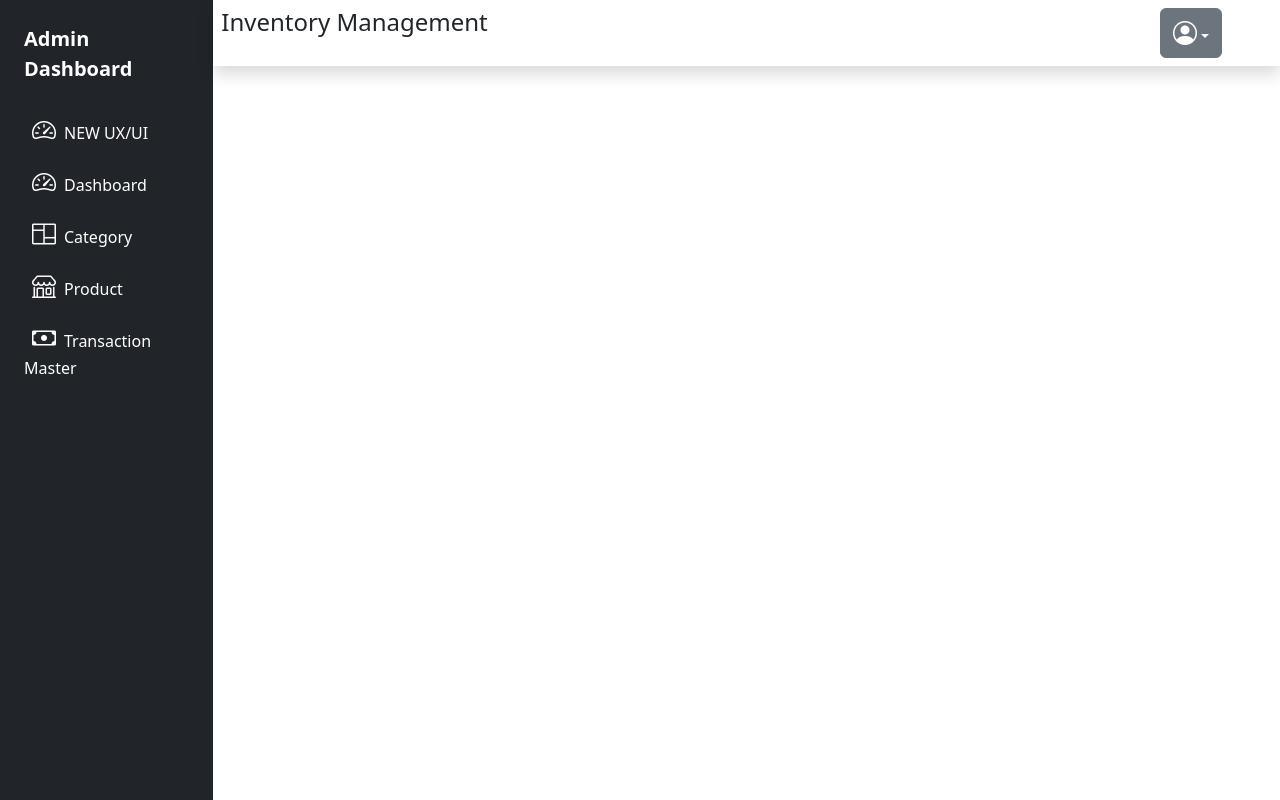
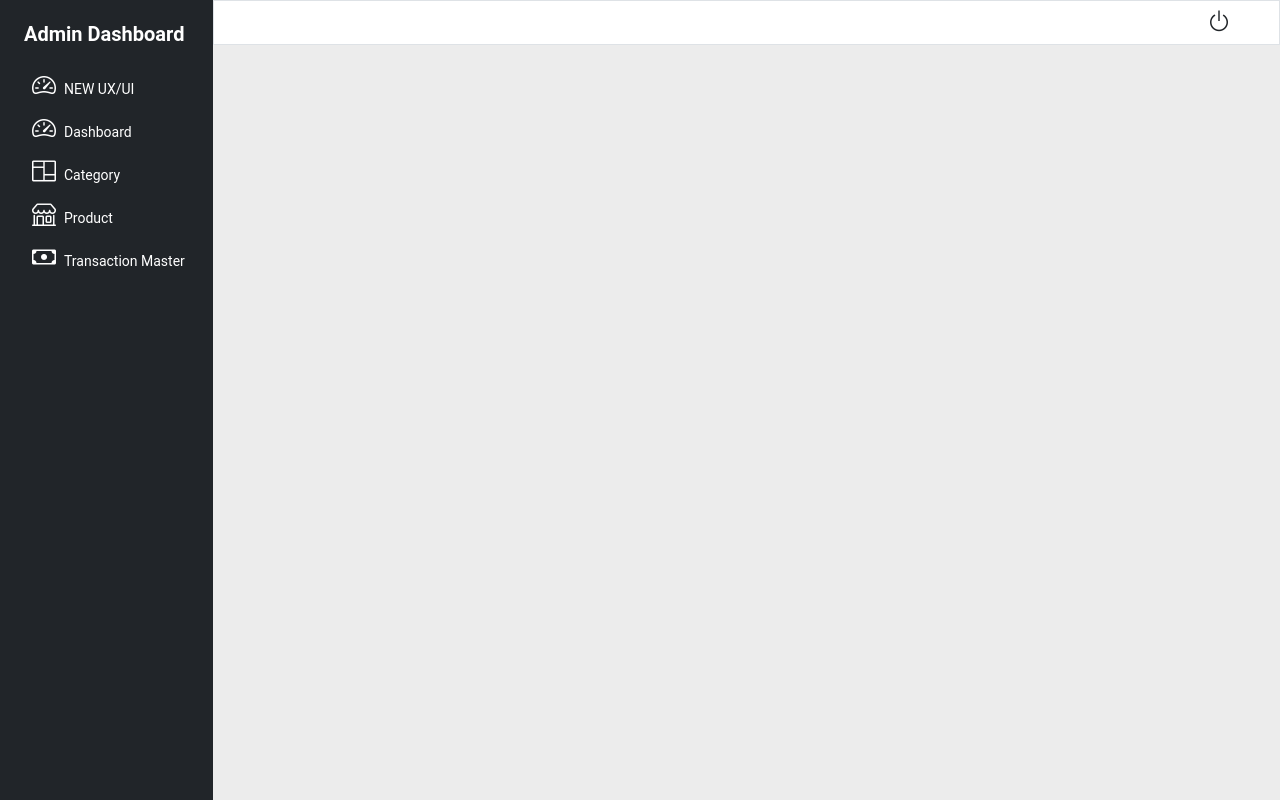
Before and after one commit to tSristy/IMS, a React (Create React App) app in the folder imsFrontend/: page / in a window 1280 px wide. Built offline with nearby package versions, Linux system fonts and the light colour scheme.

Commit message:
Updated UX/UI

```diff
--- /dev/null
+++ b/imsFrontend/src/App.css
@@ -0,0 +1,8 @@
+.App {
+    font-family: "Roboto", sans-serif;
+    font-optical-sizing: auto;
+    font-weight: 400;
+    line-height: 21px;
+    font-size: 14px;
+    font-style: normal;
+  }
--- a/imsFrontend/src/App.js
+++ b/imsFrontend/src/App.js
@@ -1,4 +1,6 @@
 import { RouterProvider } from 'react-router-dom';
+
+import './App.css';
 import router from './Router/router';
 
 function App() {
--- a/imsFrontend/src/Pages/Category/CreateCategory.jsx
+++ b/imsFrontend/src/Pages/Category/CreateCategory.jsx
@@ -90,7 +90,7 @@ const CreateCategory = () => {
 
               <Stack gap={2} className="col-md-5 mx-auto">
                 <Button variant="outline-primary" type="submit" >Save changes</Button>
-                <Button variant="outline-secondary" onClick={(e)=>{ navigate("/home")}}>Go back</Button>
+                <Button variant="outline-secondary" onClick={(e)=>{ navigate("/ListCat")}}>Go back</Button>
               </Stack>
 
             </Form>
--- a/imsFrontend/src/Pages/Category/ListCategory.jsx
+++ b/imsFrontend/src/Pages/Category/ListCategory.jsx
@@ -1,8 +1,10 @@
 import React, { useEffect, useState } from 'react';
 import axios from 'axios';
-import { Button, Col, Container, Row, Table } from 'react-bootstrap';
+import { Button, Card, Col, Container, Form, InputGroup, Row, Stack, Table } from 'react-bootstrap';
+import { useNavigate } from 'react-router-dom';
 
 const ListCategory = () => {
+    const navigate = useNavigate();
     const [showCategoryList, setShowCategoryList] = useState(false);
     const [categories, setCategories] = useState([]);
     const [editCategory, setEditCategory] = useState(null);
@@ -51,40 +53,78 @@ const ListCategory = () => {
         }
     };
 
+    const handleSearch = (value) => {
+        setSearchTerm(value);
+        const filteredCategories = categories.filter((category) =>
+            category.Category_Name.toLowerCase().includes(value.toLowerCase())
+        );
+        setSearchResult(filteredCategories);
+    };
+
     return (
         <>
             <Container>
-                <Row className="justify-content-md-center">
-                    <Col sm={12} md={6} lg={8}>
-                        <h4 className='mt-4 mb-5'>Category List</h4>
-                        <Table size="sm">
+                <Card>
+                    <Card.Text className='m-3' style={{ fontSize: "26px", fontWeight: "100" }}>Category</Card.Text>
+                    <Card.Subtitle className="m-3 mt-0 text-muted">
+                        <Row className="justify-content-md-center">
+
+                            <Col lg={4}>
+                                Here results are displayed
+                            </Col>
+                            <Col lg={8} sm={12}>
+                                <InputGroup>
+                                    <Form.Control
+                                        placeholder="category"
+                                        aria-label="searchBar"
+                                        aria-describedby="basic-addon2"
+                                        value={searchTerm} onChange={(e) => handleSearch(e.target.value)}
+                                    />
+                                    <InputGroup.Text id="basic-addon2" style={{ fontSize: "smaller" }}>search</InputGroup.Text>
+                                </InputGroup>
+                            </Col>
+                        </Row>
+                    </Card.Subtitle>
+                    <Card.Text>
+                        <Table striped hover size="sm" className='mt-3 table-borderless'>
                             <thead>
                                 <tr>
-                                    <th>Category Name</th>
-                                    <th>Parent Id</th>
-                                    <th>Category Path</th>
-                                    <th colSpan={2}>Actions</th>
+                                    <th className='text-muted'></th>
+                                    <th className='text-secondary text-uppercase fw-light' style={{ fontSize: "smaller" }}>Category Name</th>
+                                    <th className='text-secondary text-uppercase fw-light' style={{ fontSize: "smaller" }}>Parent Id</th>
+                                    <th className='text-secondary text-uppercase fw-light' style={{ fontSize: "smaller" }}>Category Path</th>
+                                    <th className='text-secondary text-uppercase fw-light' style={{ fontSize: "smaller" }} colSpan={2}>Actions</th>
                                 </tr>
                             </thead>
 
                             <tbody>
-                                {(searchTerm ? searchResult : categories).map((category) => (
+                                {(searchTerm ? searchResult : categories).map((category, index) => (
                                     <tr key={category.Category_Id}>
-                                        <td>{category.Category_Name}</td>
-                                        <td>{category.Parent_Id}</td>
-                                        <td>{category.Category_Path}</td>
-                                        <td>
-                                            <Button variant='none' onClick={() => handleEdit(category.Category_Id)}><i class="bi bi-pencil-square" style={{color:"blue"}}></i></Button>
+                                        <td className='p-2 text-muted'>{index + 1}</td>
+                                        <td className='p-2'>{category.Category_Name}</td>
+                                        <td className='p-2'>{category.Parent_Id}</td>
+                                        <td className='p-2'>{category.Category_Path}</td>
+                                        <td className='p-2'>
+                                            <Button className='m-0 p-0' variant='none' onClick={() => handleEdit(category.Category_Id)}><i class="bi bi-pencil-square" style={{ color: "blue" }}></i></Button>
                                         </td>
-                                        <td>
-                                            <Button variant="none"  onClick={() => handleDelete(category.Category_Id)}><i class="bi bi-trash3-fill" style={{color:"red"}}></i></Button>
+                                        <td className='p-2'>
+                                            <Button className='m-0 p-0' variant="none" onClick={() => handleDelete(category.Category_Id)}><i class="bi bi-trash3-fill" style={{ color: "red" }}></i></Button>
                                         </td>
                                     </tr>
                                 ))}
                             </tbody>
                         </Table>
-                    </Col>
-                </Row>
+                    </Card.Text>
+                </Card>
+
+
+                <Stack direction="horizontal" gap={3} className='mt-3'>
+                    <div className="p-2 ms-auto">
+                        <Button variant='none'>
+                            <i class="bi bi-plus-circle-fill" style={{fontSize: "35px"}} onClick={(e) => { navigate("/newCat") }}></i>
+                        </Button>
+                    </div>
+                </Stack>
             </Container>
         </>
     );
--- a/imsFrontend/src/Pages/Home/Dashboard.jsx
+++ b/imsFrontend/src/Pages/Home/Dashboard.jsx
@@ -25,7 +25,7 @@ const DashboardSidebar = () => {
                     <li className='w-100'>
                         <Link
                             className='nav-link text-white px-0 align-middle'
-                          to="/newCat">
+                            to="/ListCat">
                             <i className='fs-4 bi-speedometer2 ms-2'></i>
                             <span className='ms-2 d-none d-sm-inline'>NEW UX/UI</span>
                         </Link>
@@ -99,25 +99,13 @@ const DashboardTopBar = () => {
     };
 
     return (
-      <div className='p-2 d-flex justify-content-between shadow'>
-          <h4>Inventory Management</h4>
-
-          <div className="dropdown ml-auto" style={{ marginRight: '50px' }}>
-              <button
-                  className="btn btn-secondary dropdown-toggle"
-                  type="button"
-                  id="dropdownMenuButton"
-                  onClick={toggleDropdown}
-                  aria-expanded={dropDown ? "true" : "false"}
-              >
-                  <i className="bi bi-person-circle fs-4"></i>
-              </button>
-              <ul className={`dropdown-menu ${dropDown ? 'show' : ''} dropdown-menu-right`} aria-labelledby="dropdownMenuButton">
-                  <li><Link className='dropdown-item' to="/dashboard/logout">
+        <div className='p-5  pt-2 pb-2 d-flex flex-row-reverse border bg-white'>
+            {/* <h4>Inventory Management</h4> */}
+            <div className="dropdown ml-auto">
+                <Link className='dropdown-item' to="/login">
                     <i className='fs-4 bi-power ms-2'></i>
-                      Logout
-                  </Link></li>
-              </ul>
+                    {/* Logout */}
+                </Link>
             </div>
         </div>
     );
@@ -127,12 +115,12 @@ const Dashboard = () => {
 
 
     return (
-    <div className='container-fluid'>
-      <div className='row flex-nowrap'>
+        <div className='container-fluid' style={{backgroundColor: "rgb(236, 236, 236)"}}>
+            <div className='row flex-nowrap' >
                 <DashboardSidebar />
                 <div className='col p-0 m-0'>
                     <DashboardTopBar />
-                    <div className='p-2'>
+                    <div className='p-3 pt-5'>
                         <Outlet />
                     </div>
                 </div>
--- a/imsFrontend/src/Router/router.js
+++ b/imsFrontend/src/Router/router.js
@@ -29,8 +29,12 @@ const router = createBrowserRouter([
                 element: <Category />
             },
             {
-                path: 'newcat',
+                path: 'ListCat',
                 element: <ListCategory />
+            },
+            {
+                path: 'newCat',
+                element: <CreateCategory />
             },
             {
                 path: 'product',
```
Lines whose indentation alone changed are shown as unchanged.
